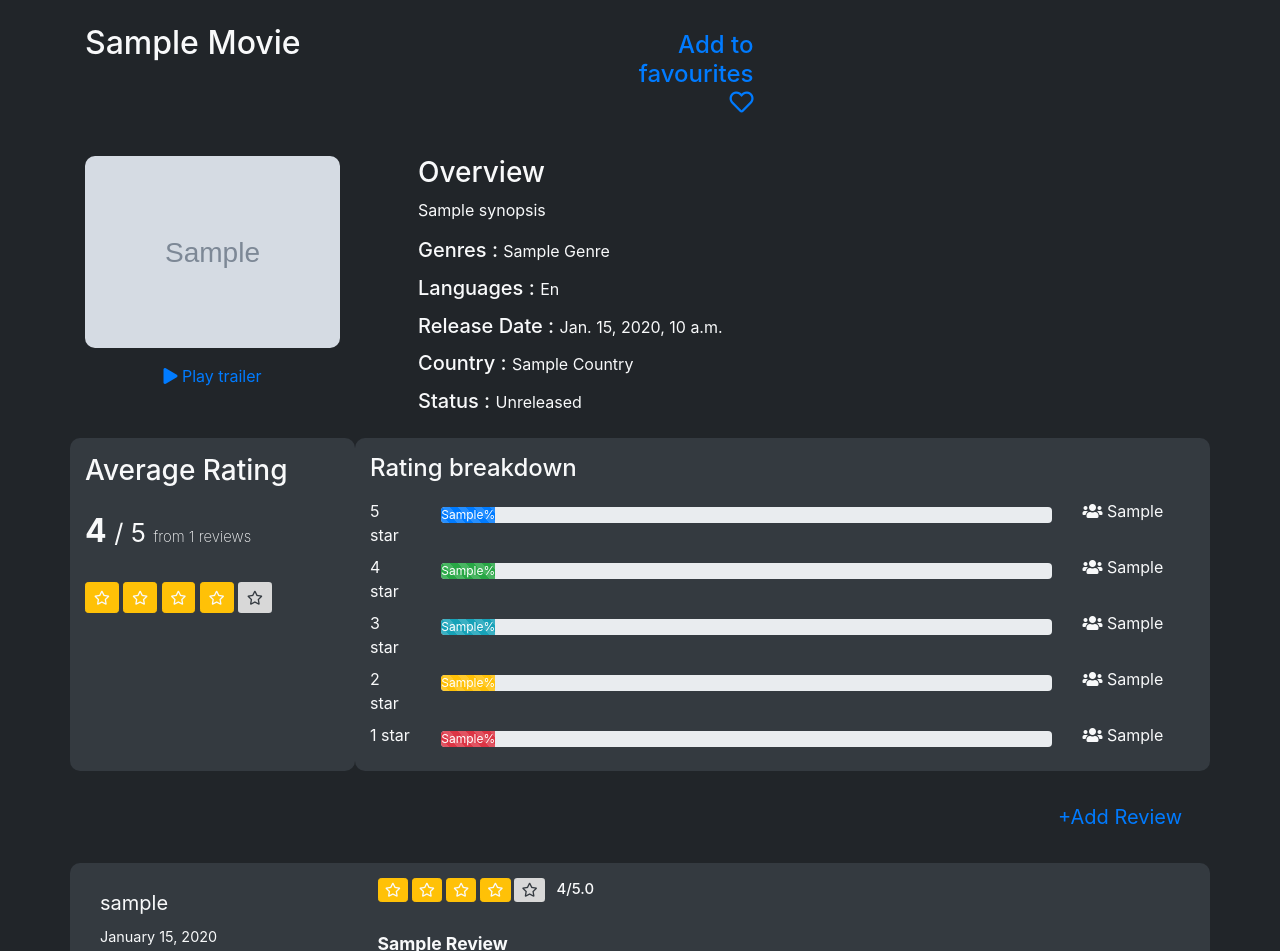
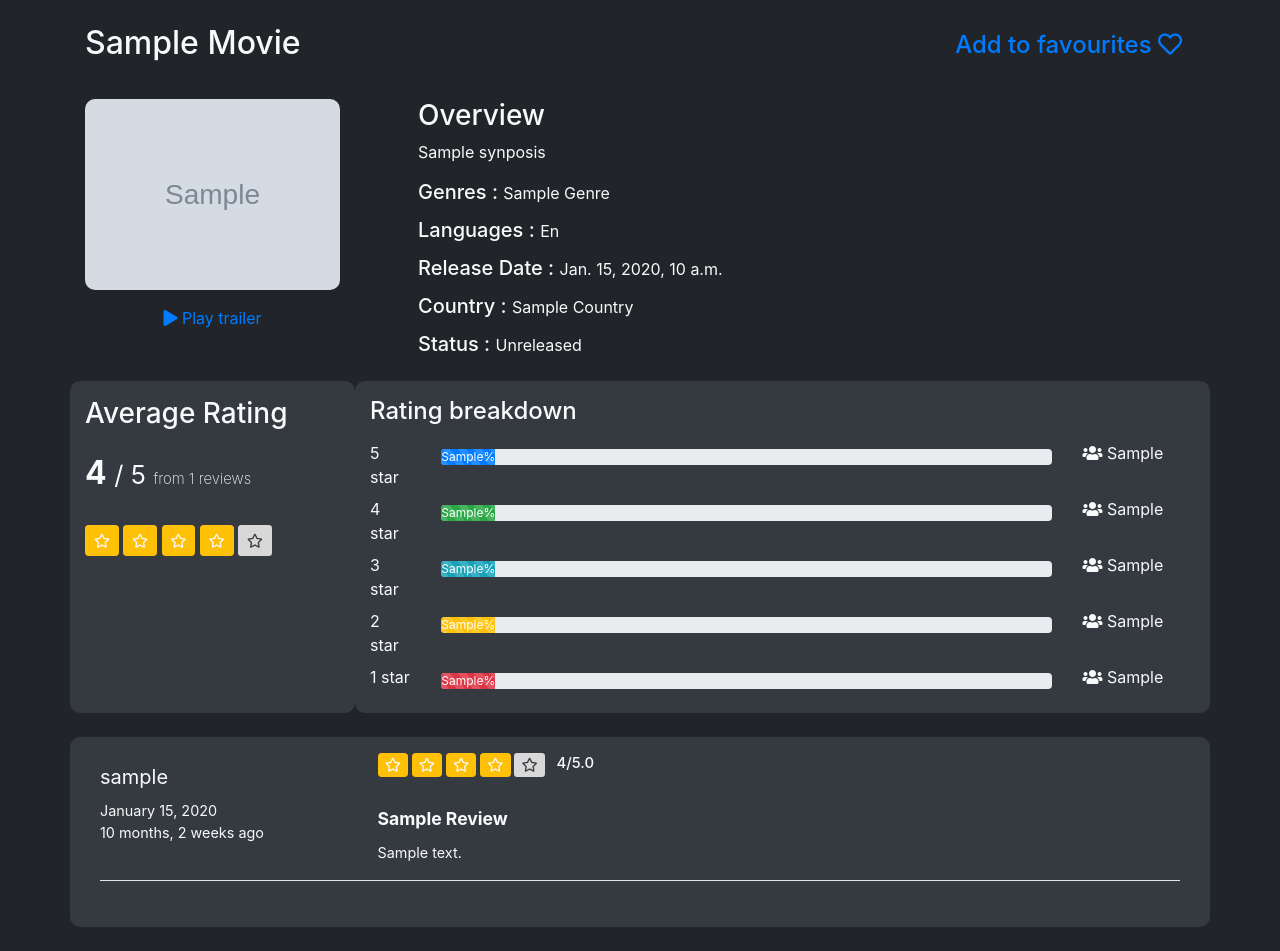
Before and after one commit to abhinav1912/Movie-Review-System, a Django app: template review/templates/movie.html in a window 1280 px wide. Shown: the part 61-1012 px from the top of the page. Run offline with Django 3.2, Linux system fonts and the light colour scheme; a user stored in the database is signed in; tables that the repository leaves empty hold one stand-in row (values such as "Sample post"); the template is opened without the code that fills it: most values are stand-ins (such as "Sample title", 1, 10 or a date in 2020); grey boxes marked "Sample" are stand-in pictures; some libraries are stand-ins or nearby versions.

Commit message:
fixed in templated

```diff
--- a/review/templates/movie.html
+++ b/review/templates/movie.html
@@ -15,19 +15,21 @@
                 </div>
                 {% if user.is_authenticated %}
                     {% if movie_favourited %}
+                        <div class="col-sm-6 mt-auto">
                             <form method="DELETE" action="/favourites/{{movie.id}}"  class="d-inline">
                                 {% csrf_token %}
+
+                                    <button class="btn-link btn del float-right" id="addToFav" type = "submit"><h4 class="ml-auto" style="text-align: right;"><span id="favText">Remove from favourites</span> <i class="fas fa-heart" id="heart-icon"></i></h4></button>
+
+                            </form>
+                        </div>
+                    {% else %}
                         <div class="col-sm-6 mt-auto">
-                                <button class="btn-link btn del" id="addToFav" type = "submit"><h4 class="ml-auto" style="text-align: right;"><span id="favText">Remove from favourites</span> <i class="fas fa-heart" id="heart-icon"></i></h4></button>
-                            </div>
-                        </form>
-                    {% else %}
                             <form method="PUT" action="/favourites/{{movie.id}}" class="d-inline">
                                 {% csrf_token %}
-                            <div class="col-sm-6 mt-auto">
-                                <button class="btn-link btn" id="addToFav"><h4 class="ml-auto" style="text-align: right;"><span id="favText">Add to favourites</span> <i class="far fa-heart" id="heart-icon"></i></h4></button>
+                                    <button class="btn-link btn float-right" id="addToFav"><h4 class="ml-auto" style="text-align: right;"><span id="favText">Add to favourites</span> <i class="far fa-heart" id="heart-icon"></i></h4></button>
+                            </form>
                         </div>
-                        </form>
                     {% endif %}
                 {% else %}
                 {% endif %}
@@ -44,7 +46,7 @@
                 <div class="col-md-8 ml-md-5 col-6">
                     <div class="overview">
                         <h3>Overview</h3>
-                        <p>{{movie.synopsis}}</p>
+                        <p>{{movie.synposis}}</p>
                     </div>
                     <div class="genre info">
                         <h5>Genres : </h5>
@@ -178,7 +180,7 @@
                 </div>
             </div>
         </div>
-        {% if user.is_authenticated %}
+        {% if user.is_authenticated and movie_released %}
             <div class="row text-light mt-4">
                 <div class="col-12">
                     <button class="ml-auto btn btn-link" id="add-review" data-toggle="modal" data-target="#addReviewModal">+Add Review</button>
@@ -192,10 +194,10 @@
                                 </button>
                                 </div>
                                 <div class="modal-body">
-                                <form method="POST" action="/review/">
+                                <form method="POST" action="/review/" id="add_review_form">
                                     {% csrf_token %}
                                     <div class="form-group">
-                                        <label for="rating_val_{{review.id}}">Choose Rating</label>
+                                        <label for="rating_val">Choose Rating</label>
                                         <select class="form-control" id="rating_val" name="rating_val">
                                             <option value="1" >1</option>
                                             <option value="2">2</option>
@@ -206,7 +208,7 @@
                                     </div>
                                     <div class="form-group">
                                         <label for="review_title" class="col-form-label">Review Title</label>
-                                        <input type="text" class="form-control" id="review_title" name="review_title">
+                                        <input type="text" class="form-control" id="review_title" name="review_title" required>
                                     </div>
                                     <div class="form-group">
                                         <label for="review_text" class="col-form-label">Review Description</label>
@@ -218,7 +220,7 @@
                                 </div>
                                 <div class="modal-footer">
                                     <button type="button" class="btn btn-secondary" data-dismiss="modal">Close</button>
-                                <button type="button" class="btn btn-primary">Add Review</button>
+                                    <button type="button" form="" class="btn btn-primary">Add Review</button>
                                 </div>
                             </div>
                         </div>
@@ -236,7 +238,7 @@
                                 <div class="row">
                                     <div class="col-sm-3">
                                         <div class="review-block-name mb-2">{{review.user.username}}</div>
-                                        <div class="review-block-date mb-2">{{review.date|date:"F d, Y"}}<br/>{{review.date|timesince}}</div>
+                                        <div class="review-block-date mb-2">{{review.date|date:"F d, Y"}}<br/>{{review.date|timesince}} ago</div>
                                         {% if user.is_authenticated and review.id in user_reviews %}
                                             <div>
                                                 <button class="btn btn-link p-0 mr-2" data-toggle="modal" data-target="#editReviewModal_{{review.id}}">Edit</button>
@@ -257,7 +259,7 @@
                                                                 {% csrf_token %}
                                                                 <div class="modal-body">
                                                                     <div class="form-group">
-                                                                        <label for="rating-val_1">Choose Rating</label>
+                                                                        <label for="rating-val_{{review.id}}">Choose Rating</label>
                                                                         <select class="form-control" name="rating-val" id="rating-val_{{review.id}}" required>
                                                                             {% for i in '01234'|make_list %}
                                                                                 {% if review.rating == forloop.counter %}
@@ -269,12 +271,12 @@
                                                                         </select>
                                                                     </div>
                                                                     <div class="form-group">
-                                                                        <label for="review_title" class="col-form-label">Review Title</label>
-                                                                        <input type="text" class="form-control" id="review_title" name="review_title" required value="{{review.title|title}}">
+                                                                        <label for="review_title_{{review.id}}" class="col-form-label">Review Title</label>
+                                                                        <input type="text" class="form-control" id="review_title_{{review.id}}" name="review_title" required value="{{review.title|title}}">
                                                                     </div>
                                                                     <div class="form-group">
-                                                                        <label for="review_test" class="col-form-label">Review Description</label>
-                                                                        <textarea class="form-control" id="review_text" required name="review_text" rows="7">{{review.text}}</textarea>
+                                                                        <label for="review_text_{{review.id}}" class="col-form-label">Review Description</label>
+                                                                        <textarea class="form-control" id="review_text_{{review.id}}" required name="review_text" rows="7">{{review.text}}</textarea>
                                                                     </div>
                                                                     <input type="hidden" name="next" value="{% url 'movie' movie.id %}">
                                                                 </div>
--- a/review/templates/reviews.html
+++ b/review/templates/reviews.html
@@ -122,7 +122,7 @@
                                 <div class="row">
                                     <div class="col-sm-3">
                                         <div class="review-block-name mb-2"><a href="{% url 'movie' review.movie.id %}">{{review.movie.name|title}}</a></div>
-                                        <div class="review-block-date mb-2">{{review.date|date:"F d, Y"}}<br/>{{review.date|timesince}}</div>
+                                        <div class="review-block-date mb-2">{{review.date|date:"F d, Y"}}<br/>{{review.date|timesince}} ago</div>
                                         <div>
                                             <button class="btn btn-link p-0 mr-2" data-toggle="modal" data-target="#editReviewModal_{{review.id}}">Edit</button>
                                             <form action="/review/{{review.id}}" method="DELETE" class="d-inline">
@@ -142,7 +142,7 @@
                                                             {% csrf_token %}
                                                             <div class="modal-body">
                                                                 <div class="form-group">
-                                                                    <label for="rating-val_1">Choose Rating</label>
+                                                                    <label for="rating-val_{{review.id}}">Choose Rating</label>
                                                                     <select class="form-control" name="rating_val" id="rating-val_{{review.id}}" required>
                                                                         {% for i in '01234'|make_list %}
                                                                             {% if review.rating == forloop.counter %}
@@ -158,7 +158,7 @@
                                                                     <input type="text" class="form-control" id="review_title_{{review.id}}" name="review_title" required value="{{review.title|title}}">
                                                                 </div>
                                                                 <div class="form-group">
-                                                                    <label for="review_test_{{review.id}}" class="col-form-label">Review Description</label>
+                                                                    <label for="review_text_{{review.id}}" class="col-form-label">Review Description</label>
                                                                     <textarea class="form-control" id="review_text_{{review.id}}" required name="review_text" rows="7">{{review.text}}</textarea>
                                                                 </div>
                                                                 <input type="hidden" name="next" value="/reviews/">
```
Lines whose indentation alone changed are shown as unchanged.
